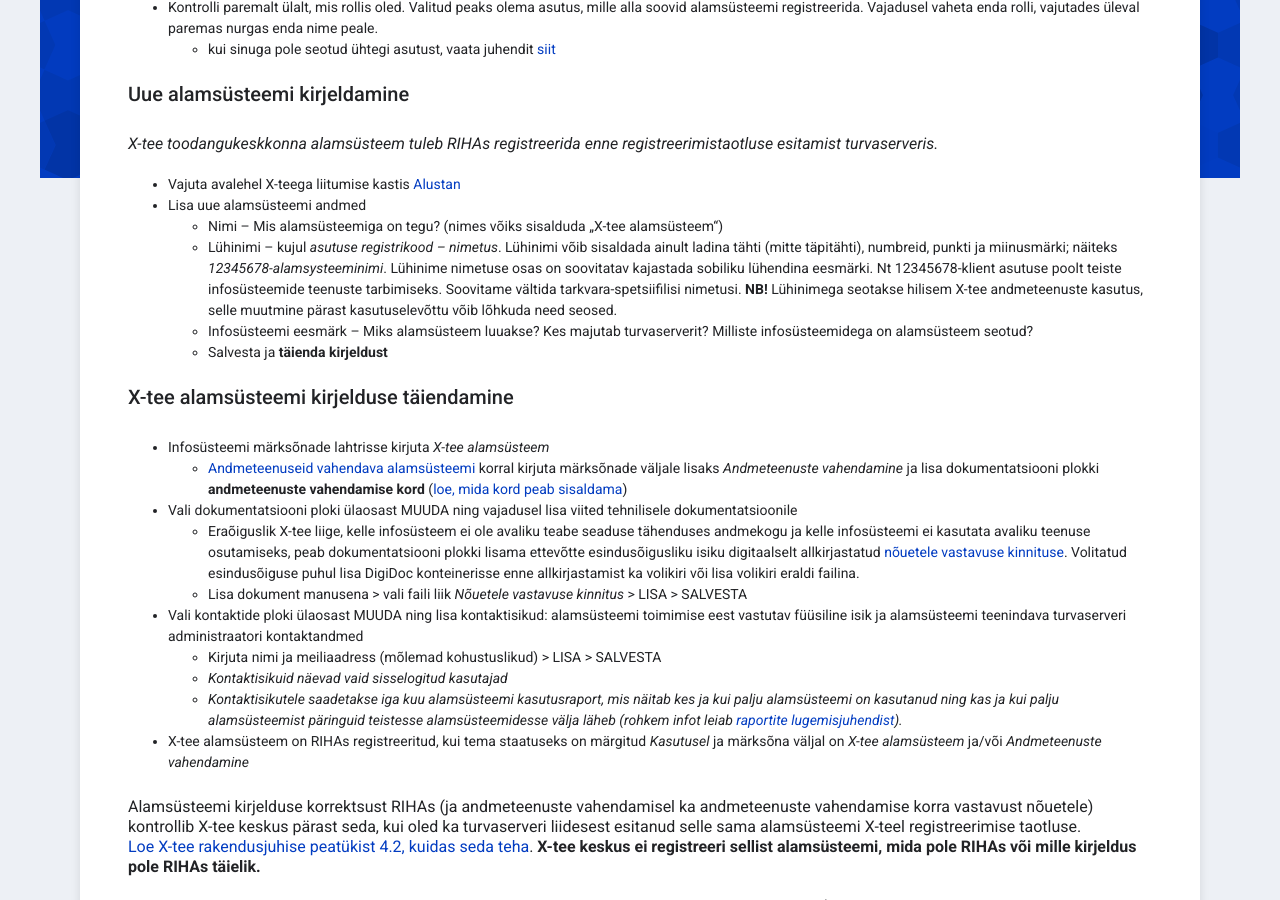
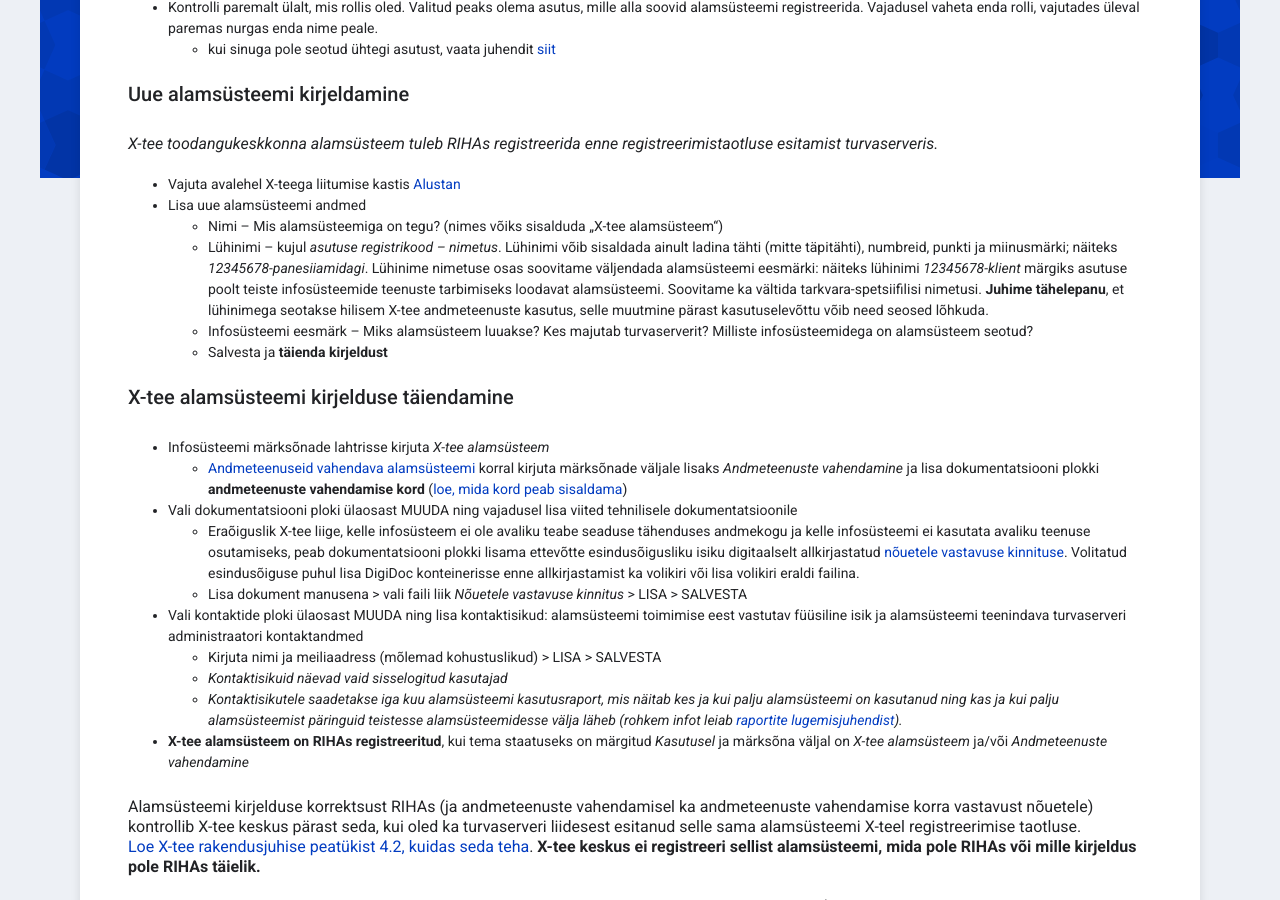
Before and after one commit to e-gov/RIHA-Help, a Jekyll site: the page built from docs/X-tee-alamsysteem.md, in a window 1280 px wide and 900 px high, scrolled down 485 px. Built offline with Jekyll 4.4.1, drawn with Linux system fonts in a browser that asks for light colours.

Commit message:
Update X-tee-alamsysteem.md

```diff
--- a/docs/X-tee-alamsysteem.md
+++ b/docs/X-tee-alamsysteem.md
@@ -16,8 +16,8 @@ title: X-tee alamsüsteemi abi
 - Vajuta avalehel X-teega liitumise kastis [Alustan](https://www.riha.ee/Kirjelda/Uus)
 - Lisa uue alamsüsteemi andmed
   - Nimi – Mis alamsüsteemiga on tegu? (nimes võiks sisalduda „X-tee alamsüsteem“)
-  - Lühinimi – kujul *asutuse registrikood – nimetus*. Lühinimi võib sisaldada ainult ladina tähti (mitte täpitähti), numbreid, punkti ja miinusmärki; näiteks *12345678-alamsysteeminimi*. Lühinime nimetuse osas on soovitatav kajastada sobiliku lühendina eesmärki. Nt 12345678-klient asutuse poolt teiste infosüsteemide teenuste tarbimiseks. Soovitame vältida tarkvara-spetsiifilisi nimetusi.
-**NB!** Lühinimega seotakse hilisem X-tee andmeteenuste kasutus, selle muutmine pärast kasutuselevõttu võib lõhkuda need seosed.
+  - Lühinimi – kujul *asutuse registrikood – nimetus*. Lühinimi võib sisaldada ainult ladina tähti (mitte täpitähti), numbreid, punkti ja miinusmärki; näiteks *12345678-panesiiamidagi*. Lühinime nimetuse osas soovitame väljendada alamsüsteemi eesmärki: näiteks lühinimi *12345678-klient* märgiks asutuse poolt teiste infosüsteemide teenuste tarbimiseks loodavat alamsüsteemi. Soovitame ka vältida tarkvara-spetsiifilisi nimetusi.
+**Juhime tähelepanu**, et lühinimega seotakse hilisem X-tee andmeteenuste kasutus, selle muutmine pärast kasutuselevõttu võib need seosed lõhkuda.
   - Infosüsteemi eesmärk – Miks alamsüsteem luuakse? Kes majutab turvaserverit? Milliste infosüsteemidega on alamsüsteem seotud?
   - Salvesta ja **täienda kirjeldust**
 
@@ -32,7 +32,7 @@ title: X-tee alamsüsteemi abi
   - Kirjuta nimi ja meiliaadress (mõlemad kohustuslikud) > LISA > SALVESTA
   - _Kontaktisikuid näevad vaid sisselogitud kasutajad_
   - _Kontaktisikutele saadetakse iga kuu alamsüsteemi kasutusraport, mis näitab kes ja kui palju alamsüsteemi on kasutanud ning kas ja kui palju alamsüsteemist päringuid teistesse alamsüsteemidesse välja läheb (rohkem infot leiab [raportite lugemisjuhendist](https://github.com/ria-ee/X-Road-opmonitor/blob/master/docs/user_guide/ug_reports_et.md))._
-- X-tee alamsüsteem on RIHAs registreeritud, kui tema staatuseks on märgitud *Kasutusel* ja märksõna väljal on *X-tee alamsüsteem* ja/või *Andmeteenuste vahendamine*
+- **X-tee alamsüsteem on RIHAs registreeritud**, kui tema staatuseks on märgitud *Kasutusel* ja märksõna väljal on *X-tee alamsüsteem* ja/või *Andmeteenuste vahendamine*
 
 Alamsüsteemi kirjelduse korrektsust RIHAs (ja andmeteenuste vahendamisel ka andmeteenuste vahendamise korra vastavust nõuetele)  kontrollib X-tee keskus pärast seda, kui oled ka turvaserveri liidesest esitanud selle sama alamsüsteemi X-teel registreerimise taotluse. [Loe X-tee rakendusjuhise peatükist 4.2, kuidas seda teha](https://moodle.ria.ee/mod/page/view.php?id=288). **X-tee keskus ei registreeri sellist alamsüsteemi, mida pole RIHAs või mille kirjeldus pole RIHAs täielik.**
 
```
